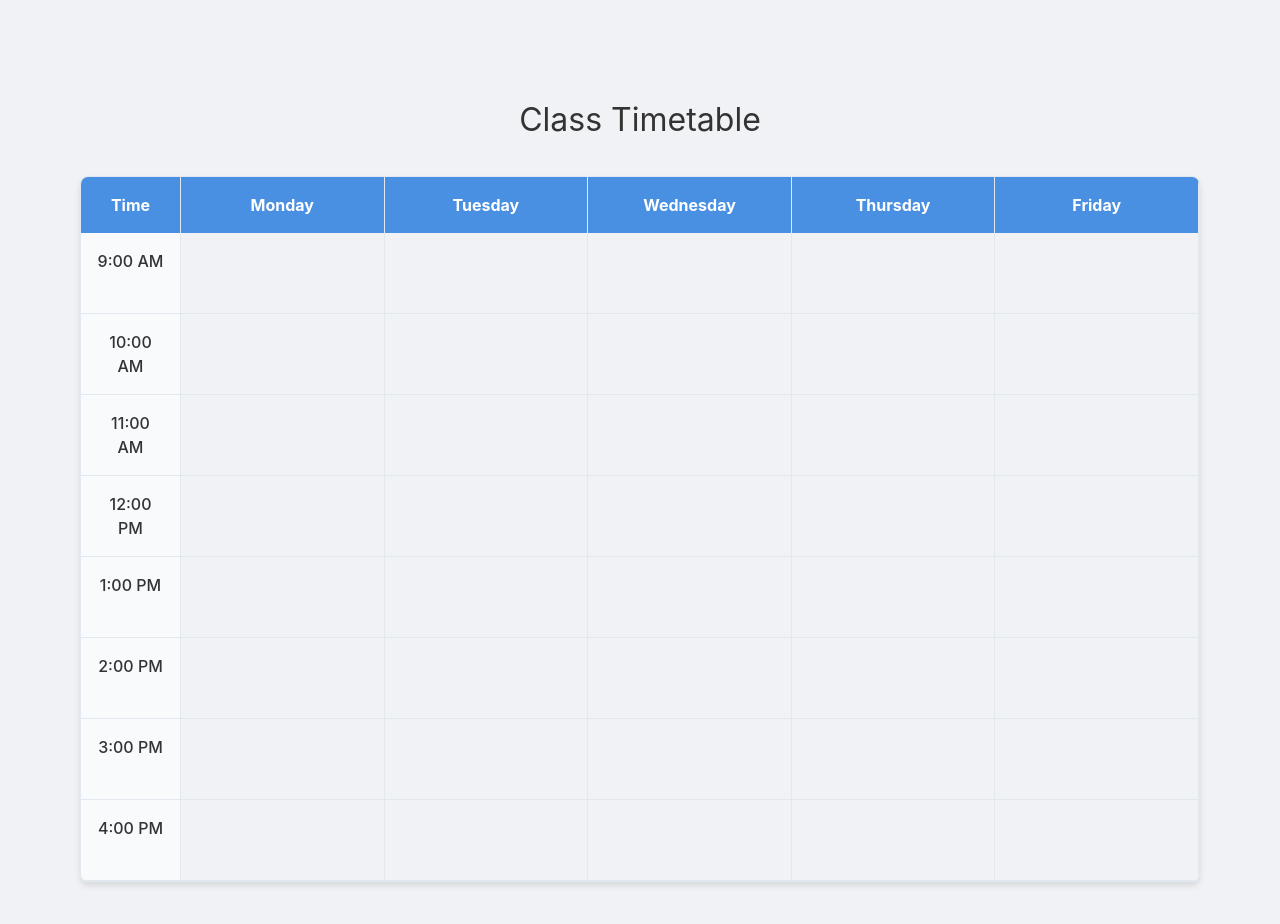
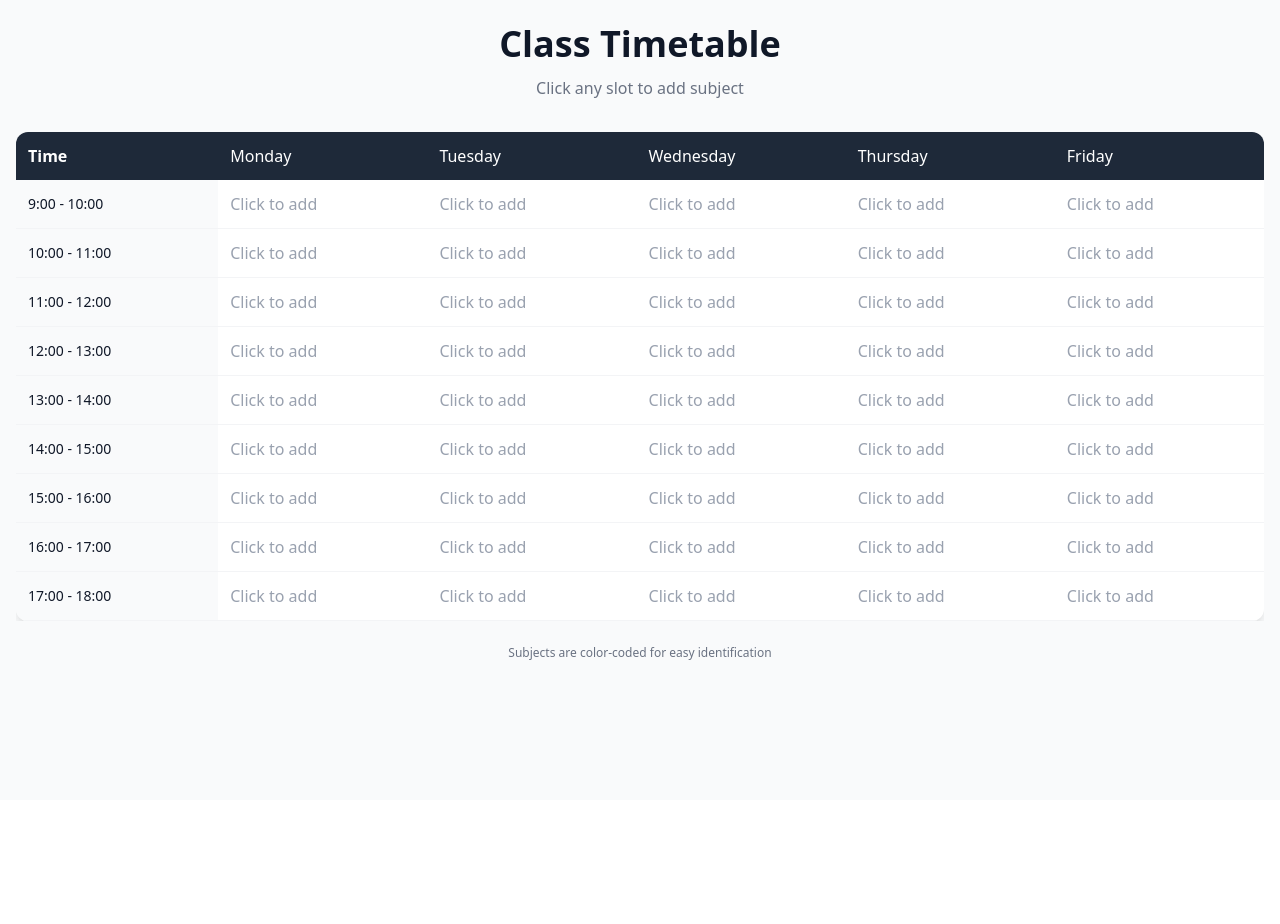
Before and after one commit to Abhi-engg/Class-Time-table, a React (Vite) app in the folder Timetable/: page / in a window 1280 px wide. Shown: the top 924 px of the page. After the commit the page ends 800 px from the top, so only its background shows below. Built offline with nearby package versions, Linux system fonts and the light colour scheme.

Commit message:
lage raho

```diff
--- /dev/null
+++ b/Timetable/postcss.config.js
@@ -0,0 +1,7 @@
+export default {
+  plugins: {
+    '@tailwindcss/postcss': {}, // Add this line
+    autoprefixer: {},
+  },
+
+}
--- a/Timetable/src/App.jsx
+++ b/Timetable/src/App.jsx
@@ -1,11 +1,12 @@
 import React from 'react'
 import Timetable from './components/Timetable'
-import './App.css'
 
 function App() {
   return (
-    <div className="app">
-      <Timetable />
+    <div className="min-h-screen bg-gray-100">
+      <div className="w-full min-h-screen">
+        <Timetable />
+      </div>
     </div>
   )
 }
--- a/Timetable/src/components/Timetable.css
+++ /dev/null
@@ -1,69 +0,0 @@
-.timetable-container {
-  padding: 2rem;
-  max-width: 1200px;
-  margin: 0 auto;
-}
-
-.timetable-title {
-  text-align: center;
-  color: #333;
-  margin-bottom: 2rem;
-  font-size: 2rem;
-}
-
-.timetable {
-  border: 1px solid #e2e8f0;
-  border-radius: 8px;
-  overflow: hidden;
-  box-shadow: 0 4px 6px rgba(0, 0, 0, 0.1);
-}
-
-.header-row {
-  display: grid;
-  grid-template-columns: 100px repeat(5, 1fr);
-  background-color: #4a90e2;
-  color: white;
-}
-
-.header-cell {
-  padding: 1rem;
-  text-align: center;
-  font-weight: bold;
-  border-right: 1px solid #e2e8f0;
-}
-
-.time-row {
-  display: grid;
-  grid-template-columns: 100px repeat(5, 1fr);
-  border-bottom: 1px solid #e2e8f0;
-}
-
-.time-cell {
-  padding: 1rem;
-  background-color: #f8fafc;
-  border-right: 1px solid #e2e8f0;
-  font-weight: 500;
-  text-align: center;
-}
-
-.schedule-cell {
-  padding: 1rem;
-  border-right: 1px solid #e2e8f0;
-  text-align: center;
-  cursor: pointer;
-  transition: background-color 0.2s;
-  min-height: 80px;
-  display: flex;
-  align-items: center;
-  justify-content: center;
-}
-
-.schedule-cell:hover {
-  background-color: #f1f5f9;
-}
-
-.schedule-cell:not(:empty) {
-  background-color: #e3f2fd;
-  color: #1e40af;
-  font-weight: 500;
-}
--- a/Timetable/src/components/Timetable.jsx
+++ b/Timetable/src/components/Timetable.jsx
@@ -1,18 +1,13 @@
 import React, { useState } from 'react';
-import './Timetable.css';
 
 const Timetable = () => {
   const days = ['Monday', 'Tuesday', 'Wednesday', 'Thursday', 'Friday'];
-  const timeSlots = [
-    '9:00 AM', '10:00 AM', '11:00 AM', '12:00 PM',
-    '1:00 PM', '2:00 PM', '3:00 PM', '4:00 PM'
-  ];
-
+  const timeSlots = Array.from({ length: 9 }, (_, i) => i + 9);
   const [schedule, setSchedule] = useState({});
 
   const handleCellClick = (day, time) => {
     const key = `${day}-${time}`;
-    const subject = prompt('Enter subject name:');
+    const subject = window.prompt('Enter subject name:');
     if (subject) {
       setSchedule(prev => ({
         ...prev,
@@ -21,32 +16,121 @@ const Timetable = () => {
     }
   };
 
+  const getSubject = (day, time) => {
+    const key = `${day}-${time}`;
+    return schedule[key] || '';
+  };
+
+  const getRandomColor = (subject) => {
+    if (!subject) return '';
+    const colors = [
+      'bg-pink-100 text-pink-800 border-pink-200',
+      'bg-blue-100 text-blue-800 border-blue-200',
+      'bg-green-100 text-green-800 border-green-200',
+      'bg-purple-100 text-purple-800 border-purple-200',
+      'bg-yellow-100 text-yellow-800 border-yellow-200',
+      'bg-orange-100 text-orange-800 border-orange-200',
+      'bg-indigo-100 text-indigo-800 border-indigo-200',
+      'bg-red-100 text-red-800 border-red-200',
+      'bg-teal-100 text-teal-800 border-teal-200'
+    ];
+    const hash = subject.split('').reduce((acc, char) => char.charCodeAt(0) + acc, 0);
+    return colors[hash % colors.length];
+  };
+
+  // Mobile Card View
+  const MobileView = () => (
+    <div className="space-y-6 md:hidden">
+      {days.map(day => (
+        <div key={day} className="bg-white rounded-xl shadow-md overflow-hidden">
+          <div className="bg-gray-800 text-white py-3 px-4 text-lg font-semibold">
+            {day}
+          </div>
+          <div className="divide-y divide-gray-100">
+            {timeSlots.map(time => {
+              const subject = getSubject(day, time);
               return (
-    <div className="timetable-container">
-      <h1 className="timetable-title">Class Timetable</h1>
-      <div className="timetable">
-        <div className="header-row">
-          <div className="header-cell time-header">Time</div>
-          {days.map(day => (
-            <div key={day} className="header-cell">
-              {day}
+                <div
+                  key={`${day}-${time}`}
+                  onClick={() => handleCellClick(day, time)}
+                  className={`p-4 flex justify-between items-center cursor-pointer
+                    ${subject ? getRandomColor(subject) : 'hover:bg-gray-50'}`}
+                >
+                  <span className="text-sm font-medium">
+                    {`${time}:00 - ${time + 1}:00`}
+                  </span>
+                  {subject ? (
+                    <span className="font-medium">{subject}</span>
+                  ) : (
+                    <span className="text-gray-400 text-sm">Tap to add</span>
+                  )}
+                </div>
+              );
+            })}
+          </div>
         </div>
       ))}
     </div>
+  );
+
+  // Desktop Table View
+  const DesktopView = () => (
+    <div className="hidden md:block overflow-x-auto">
+      <table className="min-w-full border-collapse bg-white rounded-xl shadow-lg overflow-hidden">
+        <thead>
+          <tr className="bg-gray-800">
+            <th className="p-3 text-white text-left">Time</th>
+            {days.map(day => (
+              <th key={day} className="p-3 text-white text-left font-medium">
+                {day}
+              </th>
+            ))}
+          </tr>
+        </thead>
+        <tbody>
           {timeSlots.map(time => (
-          <div key={time} className="time-row">
-            <div className="time-cell">{time}</div>
-            {days.map(day => (
-              <div
+            <tr key={time} className="border-b border-gray-100">
+              <td className="p-3 text-sm font-medium text-gray-900 bg-gray-50">
+                {`${time}:00 - ${time + 1}:00`}
+              </td>
+              {days.map(day => {
+                const subject = getSubject(day, time);
+                return (
+                  <td
                     key={`${day}-${time}`}
-                className="schedule-cell"
                     onClick={() => handleCellClick(day, time)}
+                    className={`p-3 cursor-pointer transition-colors
+                      ${subject ? getRandomColor(subject) : 'hover:bg-gray-50'}`}
                   >
-                {schedule[`${day}-${time}`] || ''}
+                    {subject || <span className="text-gray-400">Click to add</span>}
+                  </td>
+                );
+              })}
+            </tr>
+          ))}
+        </tbody>
+      </table>
     </div>
-            ))}
+  );
+
+  return (
+    <div className="min-h-screen bg-gray-50 py-6 px-4">
+      <div className="max-w-7xl mx-auto">
+        <div className="text-center mb-8">
+          <h1 className="text-3xl font-bold text-gray-900 sm:text-4xl">
+            Class Timetable
+          </h1>
+          <p className="mt-3 text-sm text-gray-500 sm:text-base">
+            {window.innerWidth < 768 ? 'Tap any slot to add subject' : 'Click any slot to add subject'}
+          </p>
         </div>
-        ))}
+
+        <MobileView />
+        <DesktopView />
+
+        <div className="mt-6 text-center text-xs text-gray-500">
+          <p>Subjects are color-coded for easy identification</p>
+        </div>
       </div>
     </div>
   );
--- a/Timetable/src/index.css
+++ b/Timetable/src/index.css
@@ -1 +1,90 @@
 @import "tailwindcss";
+@tailwind base;
+@tailwind components;
+@tailwind utilities;
+
+/* Calendar Custom Styles */
+.rbc-calendar {
+  @apply font-sans;
+}
+
+.rbc-toolbar {
+  @apply flex flex-wrap justify-between items-center mb-4 gap-2;
+}
+
+.rbc-toolbar-label {
+  @apply text-lg font-semibold text-gray-800;
+}
+
+.rbc-header {
+  @apply bg-blue-600 text-white py-2 font-semibold;
+}
+
+.rbc-time-header-content {
+  @apply border-blue-300;
+}
+
+.rbc-time-slot {
+  @apply text-sm text-gray-600;
+}
+
+.rbc-event {
+  @apply bg-blue-500 border-none rounded shadow-sm;
+}
+
+.rbc-event-content {
+  @apply text-sm font-medium;
+}
+
+.rbc-time-view {
+  @apply rounded-lg border-gray-200;
+}
+
+.rbc-timeslot-group {
+  @apply border-gray-200;
+}
+
+.rbc-time-content {
+  @apply border-gray-200;
+}
+
+/* Mobile Responsive Adjustments */
+@media (max-width: 640px) {
+  .rbc-toolbar {
+    @apply flex-col items-stretch;
+  }
+
+  .rbc-toolbar-label {
+    @apply text-center my-2;
+  }
+
+  .rbc-btn-group {
+    @apply flex justify-center gap-2;
+  }
+
+  .rbc-time-view {
+    @apply text-sm;
+  }
+
+  .rbc-time-header-content {
+    @apply text-xs;
+  }
+}
+
+/* Custom Time Gutter Width */
+.rbc-time-gutter {
+  @apply w-20;
+}
+
+/* Event Styles */
+.rbc-event {
+  @apply bg-gradient-to-r from-blue-500 to-blue-600;
+}
+
+.rbc-event:hover {
+  @apply from-blue-600 to-blue-700;
+}
+
+.rbc-today {
+  @apply bg-blue-50;
+}
--- /dev/null
+++ b/Timetable/tailwind.config.js
@@ -0,0 +1,26 @@
+/** @type {import('tailwindcss').Config} */
+export default {
+  content: [
+    "./index.html",
+    "./src/**/*.{js,ts,jsx,tsx}",
+  ],
+  theme: {
+    extend: {
+      colors: {
+        primary: {
+          50: '#f0f9ff',
+          100: '#e0f2fe',
+          200: '#bae6fd',
+          300: '#7dd3fc',
+          400: '#38bdf8',
+          500: '#0ea5e9',
+          600: '#0284c7',
+          700: '#0369a1',
+          800: '#075985',
+          900: '#0c4a6e',
+        },
+      },
+    },
+  },
+  plugins: [],
+}
```
Also changed, not shown: Timetable/package.json (+5 -2 lines), 1 other file (tests, documents, lock files or other folders). Lines whose indentation alone changed are shown as unchanged.
